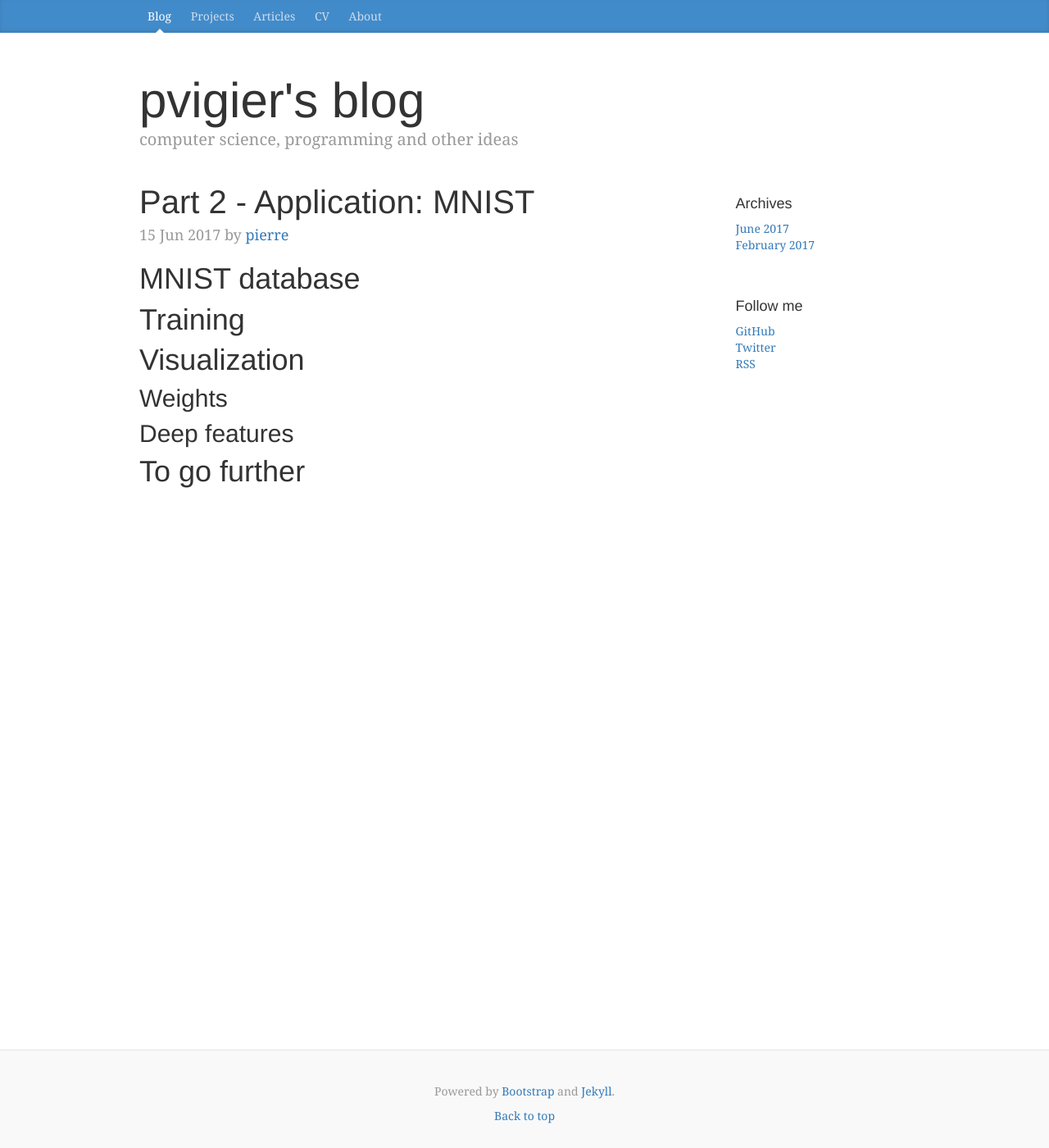
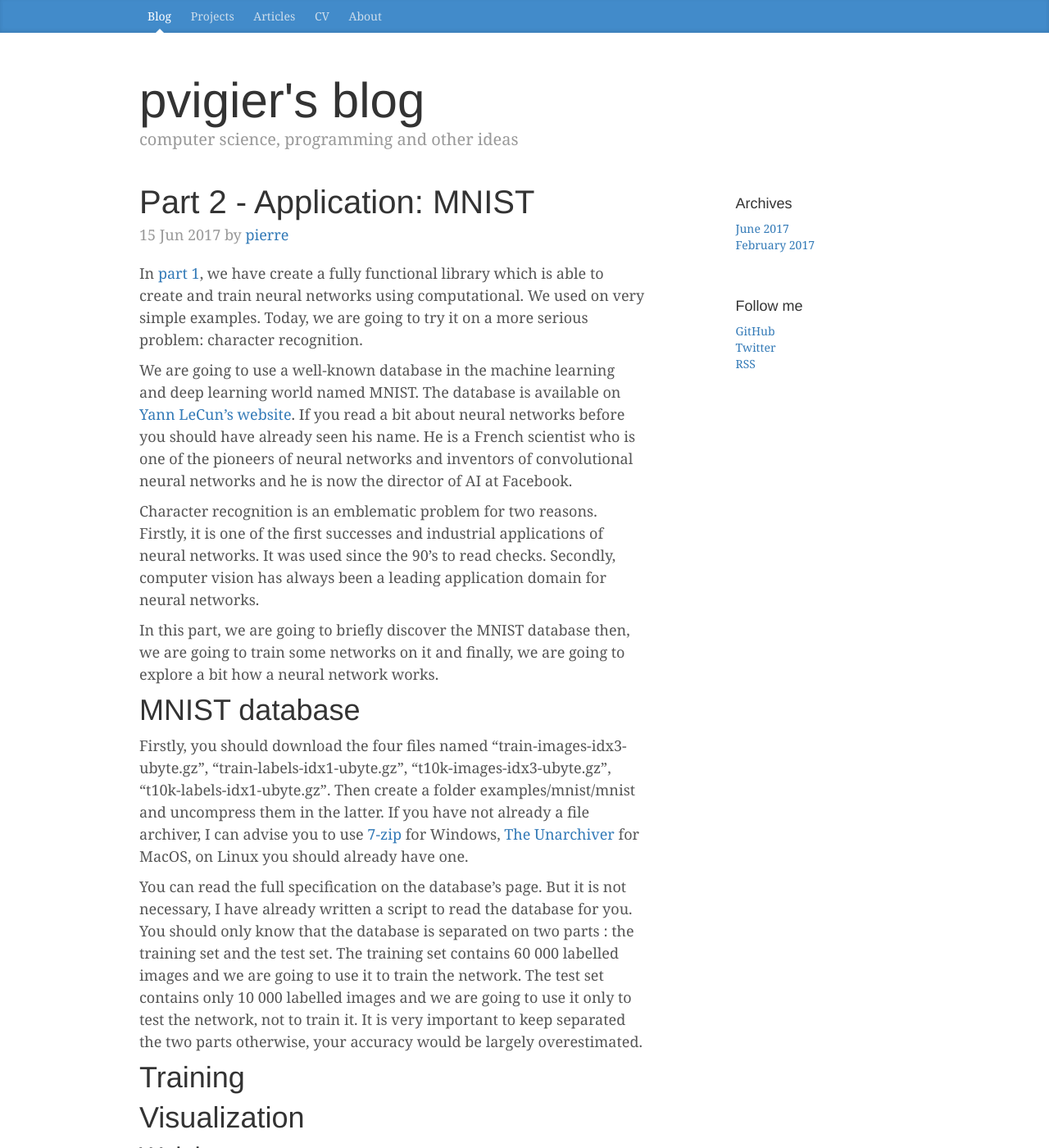
Before and after one commit to pvigier/pvigier.github.io-jekyll, a Jekyll site: the page built from _posts/2017-07-04-part2-mnist.md, in a window 1280 px wide and 1400 px high. Shown: the whole window at 82% size. Built offline with Jekyll 4.4.1, drawn with Linux system fonts in a browser that asks for light colours; comment, search, counter and statistics services are not loaded; some of the changed text lies outside the part shown.

Commit message:
Add comments and the beginning of part2

```diff
--- a/_layouts/blog.html
+++ b/_layouts/blog.html
@@ -3,5 +3,27 @@
 ---
 <div class="col-sm-8 blog-main">
 {{ content }}
+{% if page.comments %}
+<div id="disqus_thread"></div>
+<script>
+
+/**
+*  RECOMMENDED CONFIGURATION VARIABLES: EDIT AND UNCOMMENT THE SECTION BELOW TO INSERT DYNAMIC VALUES FROM YOUR PLATFORM OR CMS.
+*  LEARN WHY DEFINING THESE VARIABLES IS IMPORTANT: https://disqus.com/admin/universalcode/#configuration-variables*/
+/*
+var disqus_config = function () {
+this.page.url = PAGE_URL;  // Replace PAGE_URL with your page's canonical URL variable
+this.page.identifier = PAGE_IDENTIFIER; // Replace PAGE_IDENTIFIER with your page's unique identifier variable
+};
+*/
+(function() { // DON'T EDIT BELOW THIS LINE
+var d = document, s = d.createElement('script');
+s.src = 'https://pvigier-github-io.disqus.com/embed.js';
+s.setAttribute('data-timestamp', +new Date());
+(d.head || d.body).appendChild(s);
+})();
+</script>
+<noscript>Please enable JavaScript to view the <a href="https://disqus.com/?ref_noscript">comments powered by Disqus.</a></noscript>
+{% endif %}
 </div><!-- /.blog-main -->
 {% include sidebar.html %}
--- a/_posts/2017-07-04-part2-mnist.md
+++ b/_posts/2017-07-04-part2-mnist.md
@@ -4,9 +4,22 @@
 date: 2017-06-15
 author: pierre
 tab: blog
+comments: true
 ---
+In [part 1]({{ site.baseurl }}{% post_url 2017-06-15-part1-computational-graphs %}), we have create a fully functional library which is able to create and train neural networks using computational. We used on very simple examples. Today, we are going to try it on a more serious problem: character recognition.
 
+We are going to use a well-known database in the machine learning and deep learning world named MNIST. The database is available on [Yann LeCun's website](http://yann.lecun.com/exdb/mnist/). If you read a bit about neural networks before you should have already seen his name. He is a French scientist who is one of the pioneers of neural networks and inventors of convolutional neural networks and he is now the director of AI at Facebook.
+
+Character recognition is an emblematic problem for two reasons. Firstly, it is one of the first successes and industrial applications of neural networks. It was used since the 90's to read checks. Secondly, computer vision has always been a leading application domain for neural networks.
+
+In this part, we are going to briefly discover the MNIST database then, we are going to train some networks on it and finally, we are going to explore a bit how a neural network works.
+
+<!--more-->
 # MNIST database
+
+Firstly, you should download the four files named "train-images-idx3-ubyte.gz", "train-labels-idx1-ubyte.gz", "t10k-images-idx3-ubyte.gz", "t10k-labels-idx1-ubyte.gz". Then create a folder examples/mnist/mnist and uncompress them in the latter. If you have not already a file archiver, I can advise you to use [7-zip](http://www.7-zip.org/) for Windows, [The Unarchiver](https://itunes.apple.com/fr/app/the-unarchiver/id425424353?mt=12) for MacOS, on Linux you should already have one.
+
+You can read the full specification on the database's page. But it is not necessary, I have already written a script to read the database for you. You should only know that the database is separated on two parts : the training set and the test set. The training set contains 60 000 labelled images and we are going to use it to train the network. The test set contains only 10 000 labelled images and we are going to use it only to test the network, not to train it. It is very important to keep separated the two parts otherwise, your accuracy would be largely overestimated.
 
 # Training
 
@@ -17,3 +30,10 @@
 ## Deep features
 
 # To go further
+
+Some problems to have fun:
+* Try to find the best architecture and parameters to achieve the highest accuracy on the test set.
+<a href="#clue1" data-toggle="collapse">Clues</a>
+<div id="clue1" class="collapse">
+On his [page](http://yann.lecun.com/exdb/mnist/index.html) Yann LeCun report results for different models including feedforward neural networks. It can gives you some ideas for the architectures. My best accuracy is 97.7%, try to beat it! You will surely overfit, maybe you can look at regularization to improve your results.
+</div>
```
Also changed, not shown: _posts/2017-06-15-part1-computational-graphs.md (+1 -1 lines).
